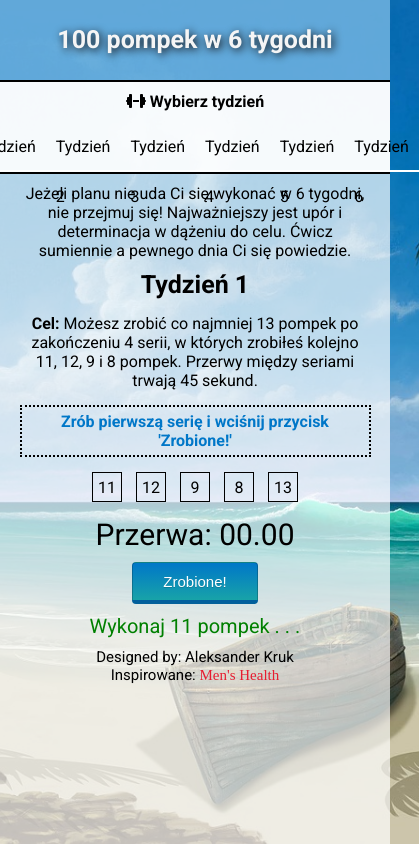
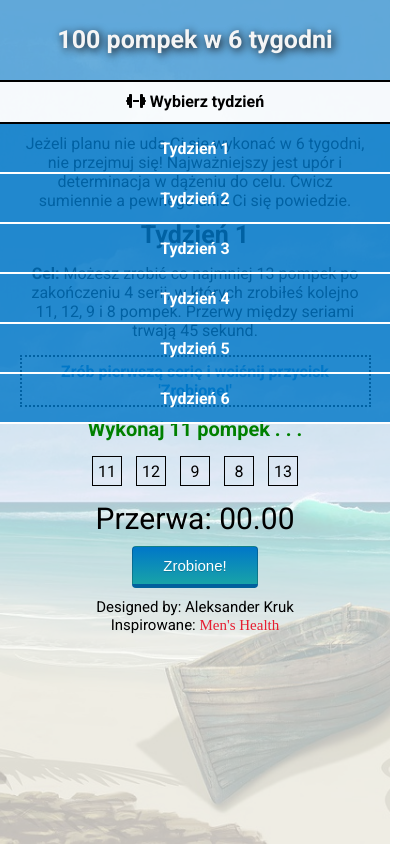
Before and after one commit to krukaleksander/100-push-ups, a plain HTML site: page index.html in a window 390 px wide. Both pictures are taken after a click on the element "Wybierz tydzień". Shown: the whole page, 419 px wide, since content can reach past the window. Drawn offline with Linux system fonts and the light colour scheme.

Commit message:
all bugs fix, now need only to add box after workout

```diff
--- a/css/style.css
+++ b/css/style.css
@@ -142,6 +142,8 @@ button:hover {
     margin-top: 20px;
     font-size: 30px;
     color: green;
+    font-weight: bolder;
+    text-align: center;
 }
 
 .active {
@@ -475,7 +477,7 @@ button:hover {
 
     }
 
-    .menu-mobile-cont,
+    .menu-mobile-content,
     .active-menu {
         flex-direction: column;
         position: absolute;
@@ -492,7 +494,7 @@ button:hover {
         border-bottom: 2px solid white;
     }
 
-    .menu-mobile-cont {
+    .menu-mobile-content {
         left: -100vw;
     }
 
--- a/index.html
+++ b/index.html
@@ -40,6 +40,9 @@
                 </p>
                 <span class="instr">Zrób pierwszą serię i wciśnij przycisk
                     'Zrobione!'</span>
+                <p class="amount">Wykonaj <span class="am-nr">11</span> pompek <span>.</span>
+                    <span>.</span>
+                    <span>.</span></p>
                 <p id="target-list"><span class="round">11</span>
                     <span class="round">12</span>
                     <span class="round">9</span>
@@ -47,9 +50,6 @@
                     <span class="round">13</span></p>
                 <p class="time">Przerwa: <span class="sec">00.00</span></p>
                 <div class="wrap-btn"><button class="start">Zrobione!</button>
-                    <p class="amount">Wykonaj <span class="am-nr"></span> pompek <span>.</span>
-                        <span>.</span>
-                        <span>.</span></p>
                 </div>
         </main>
         <footer>
--- a/js/main.js
+++ b/js/main.js
@@ -1,4 +1,5 @@
 let navi, weekName, target, targetList, exercises, time, goal, btn, timeVal, idI, activeNum, targetNr;
+activeNum = 0; //numer cwiczenia
 domMaker(); // funkcja wiążąca dom z resztą
 const weeks = {
     finalTargets: [13, 20, 28, 40, 50, 60],
@@ -26,8 +27,6 @@ function domMaker() {
     // zmienne potzebne do pracy funkcji
     timeVal = 4500; //czas jaki ma odliczac stoper w ms
     idI; // musze przypisać do tej zmiennej interwał bo inaczej go nie zatrzymam
-    activeNum = 0; //numer cwiczenia
-    targetNr.textContent = exercises[0].textContent; //wprowadza pierwsza runde pompek do tekstu na dole
 };
 
 // funkcje
@@ -36,6 +35,9 @@ const mainFunc = () => { //funkcja zarządzająca - ona odpala interwał
     if (activeNum < exercises.length - 1) {
         idI = setInterval(start, 10); //włącza interwał
         targetNr.textContent = exercises[activeNum + 1].textContent;
+
+    } else if (activeNum == exercises.length) {
+        return
     }
     if (activeNum < exercises.length) { // ile na zielono
         setActive();
@@ -64,11 +66,14 @@ const start = () => { //funkcja samego stopera
 const setActive = () => { //robi cwiczenia na zielono
     domMaker();
     exercises[activeNum].classList.add('active');
+
 }
 
 for (i = 0; i < navi.length; i++) { // zmienia nazwe tygodnia, opis, liste cwiczen
     navi[i].addEventListener('click', function () {
+        activeNum = 0;
         clearing();
+        targetNr.textContent = exercises[0].textContent;
         weekName.textContent = this.textContent;
         target.innerHTML = `<strong>Cel: </strong>Możesz zrobić co najmniej ${weeks["finalTargets"][this.dataset.nr]} pompek po zakończeniu 4
         serii, w których zrobiłeś kolejno ${weeks["targets"][this.dataset.nr].join(", ")} pompek. Przerwy między seriami trwają 45 sekund.`;
@@ -81,9 +86,10 @@ for (i = 0; i < navi.length; i++) { // zmienia nazwe tygodnia, opis, liste cwicz
         goal.innerHTML = `Wykonaj <span class="am-nr"></span> pompek <span>.</span>
         <span>.</span>
         <span>.</span>`;
-        document.querySelector('.menu-mobile-cont').classList.remove('active-menu');
+        document.querySelector('.menu-mobile-content').classList.remove('active-menu');
         clearing();
         domMaker();
+        targetNr.textContent = exercises[0].textContent;
 
     })
 }
@@ -92,12 +98,6 @@ for (i = 0; i < navi.length; i++) { // zmienia nazwe tygodnia, opis, liste cwicz
 btn.addEventListener('click', mainFunc);
 // menu
 document.querySelector('.menu-mobile').addEventListener('click', () => {
-    document.querySelector('.menu-mobile-cont').classList.add('active-menu');
+    document.querySelector('.menu-mobile-content').classList.add('active-menu');
 })
-// pamiętaj, że jak deklarujesz w funkcji zmienne to ona je tworzy we własnym scope
-
-
-// menu mobilne wyrzuca błąd w konsoli - usunąć,
-// ćwiczenie na dole - musi wiedzieć od początku, które pompki masz zrobić
-// ruszaj z scss
-// dodaj okienko w którym ładnie będzie widać ile jest pompek do zrobienia albo jakoś to wyraźnie oznacz.
+// po wykonaniu treningu ma wyskoczyć okienko z gratulacjami i to już naprawde koniec projektu, nie ma co.
```
